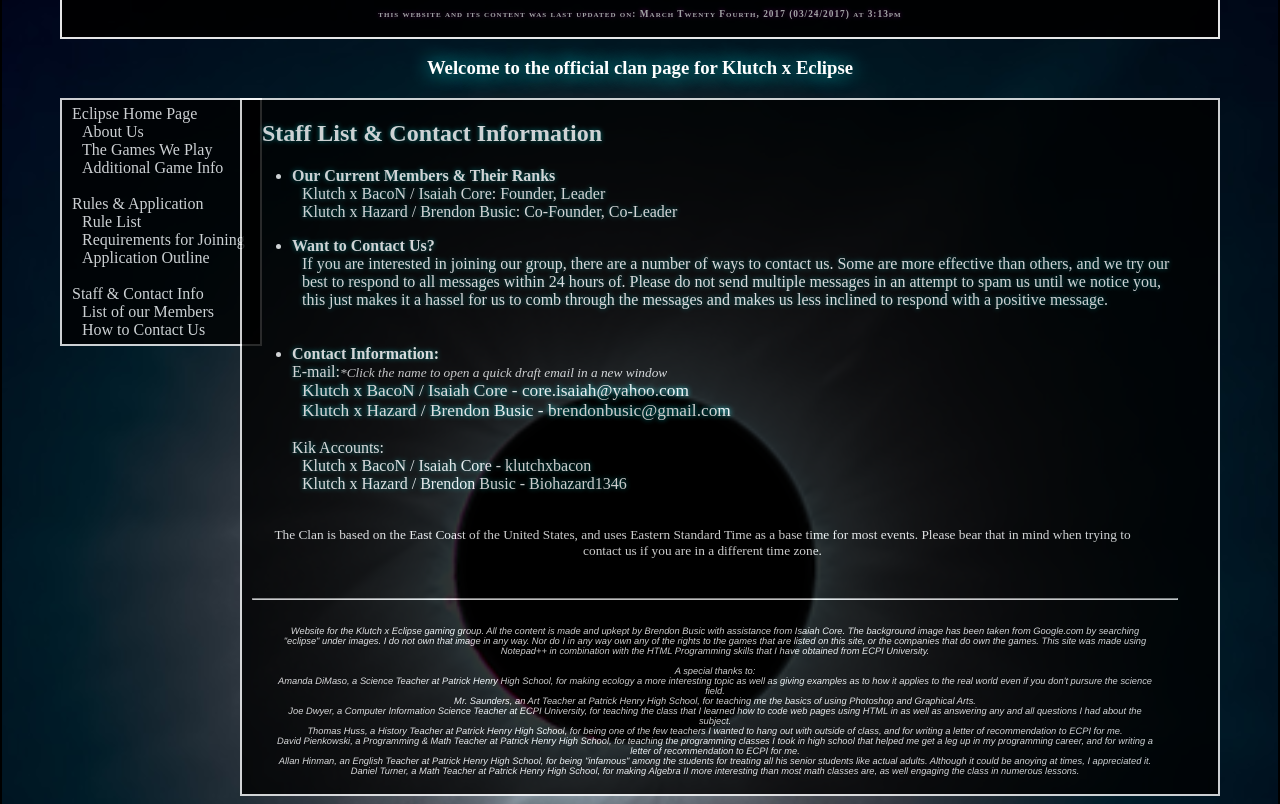
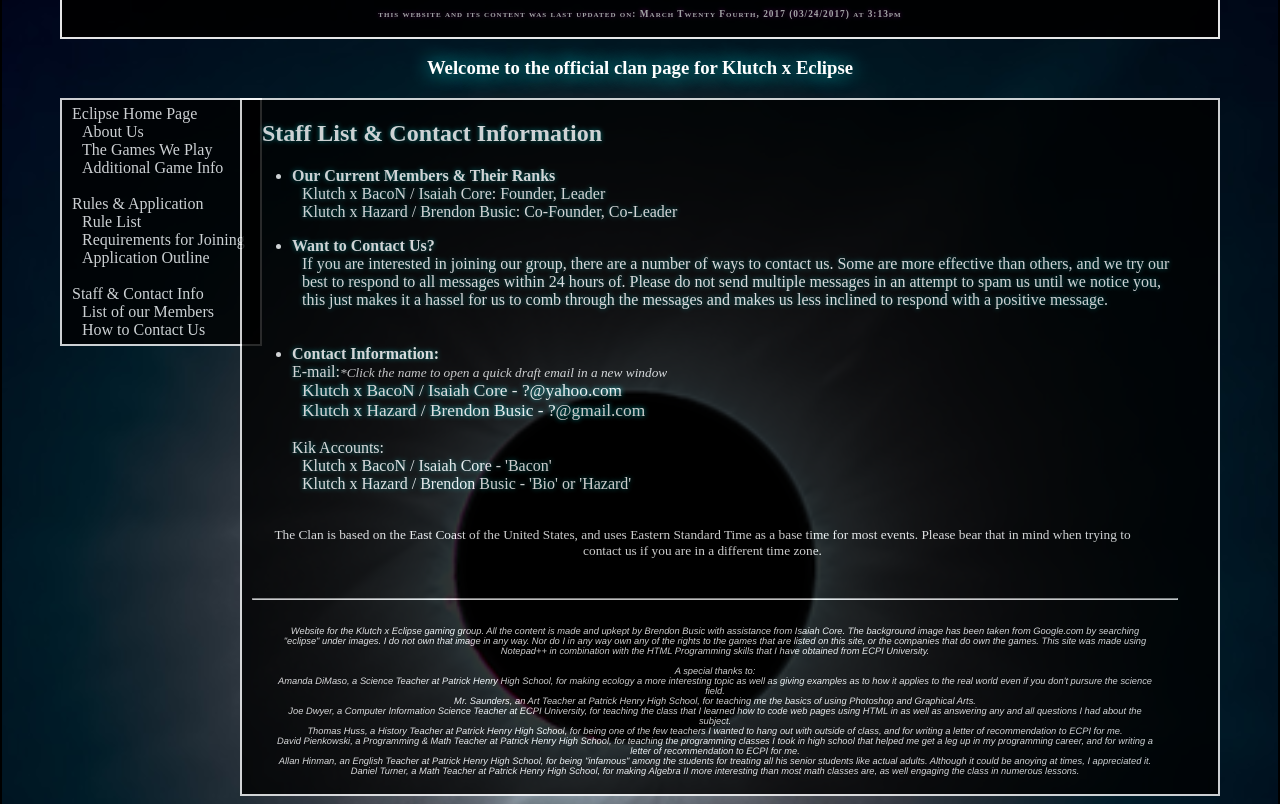
Before and after one commit to BusicMusic/Klutch-x-Eclipse, a plain HTML site: page staff.html in a window 1280 px wide. Shown: the part 111-915 px from the top of the page. Drawn offline with Linux system fonts and the light colour scheme.

Commit message:
Update staff.html

```diff
--- a/staff.html
+++ b/staff.html
@@ -59,15 +59,15 @@
 	<li><b>Contact Information:</b></li>
 	 E-mail:<span id="xtra">*Click the name to open a quick draft email in a new window</span>
 	<div id="contentIndent">
-	  <a id="emailLink" href="mailto:(core.isaiah@yahoo.com)?subject=Interested in the Klutch x Eclipse Clan%20Message">Klutch x BacoN / Isaiah Core - core.isaiah@yahoo.com</a>
+	  <a id="emailLink" href="mailto:(?@yahoo.com)?subject=Interested in the Klutch x Eclipse Clan%20Message">Klutch x BacoN / Isaiah Core - ?@yahoo.com</a>
 	  <br/>
-	  <a id="emailLink" href="mailtio:(brendonbusic@gmail.com)?subject=Interested in the Klutch x Eclipse Clan%20Message">Klutch x Hazard / Brendon Busic - brendonbusic@gmail.com </a>
+	  <a id="emailLink" href="mailtio:(?@gmail.com)?subject=Interested in the Klutch x Eclipse Clan%20Message">Klutch x Hazard / Brendon Busic - ?@gmail.com </a>
 	 </div>
 	 <br/>
 	 Kik Accounts:
 	 <div id="contentIndent">
-	  Klutch x BacoN / Isaiah Core - klutchxbacon<br/>
-	  Klutch x Hazard / Brendon Busic - Biohazard1346
+	  Klutch x BacoN / Isaiah Core - 'Bacon'<br/>
+	  Klutch x Hazard / Brendon Busic - 'Bio' or 'Hazard'
 	 </div>
 	 <br/>
 
```
